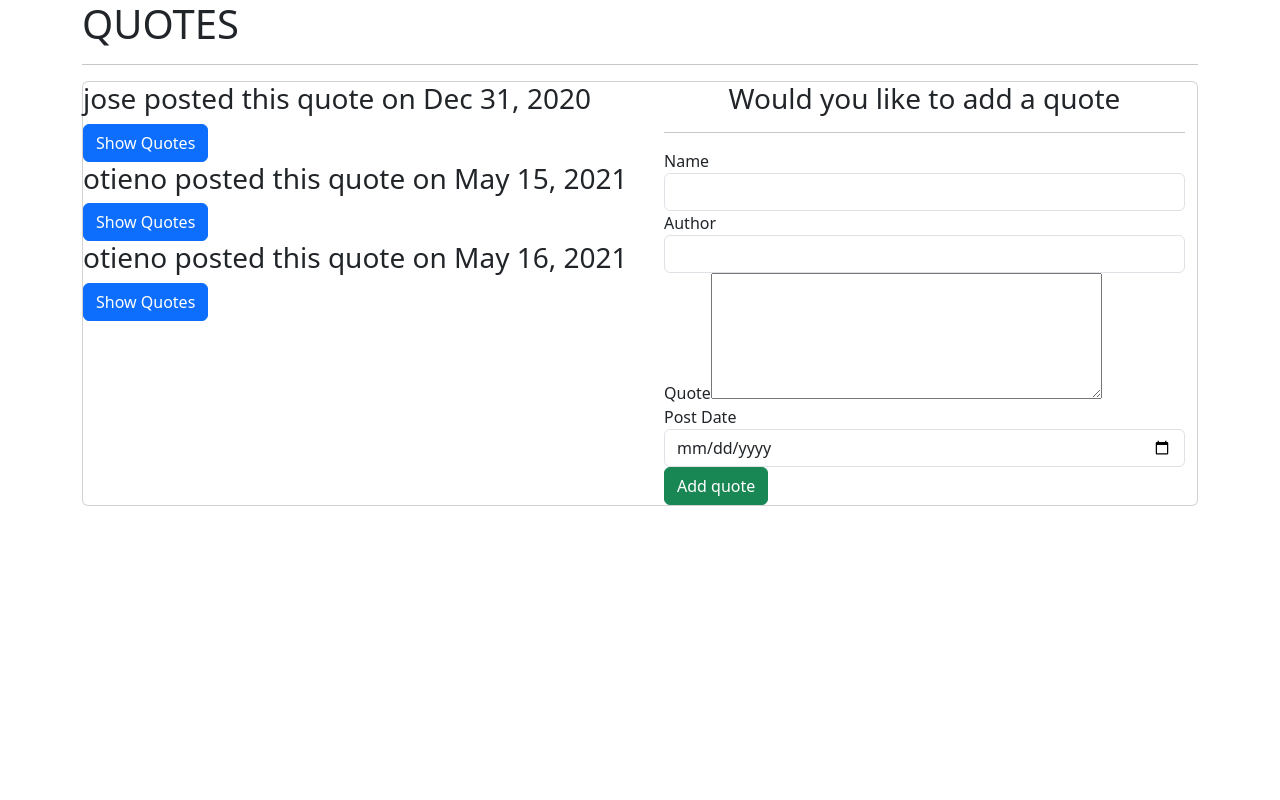
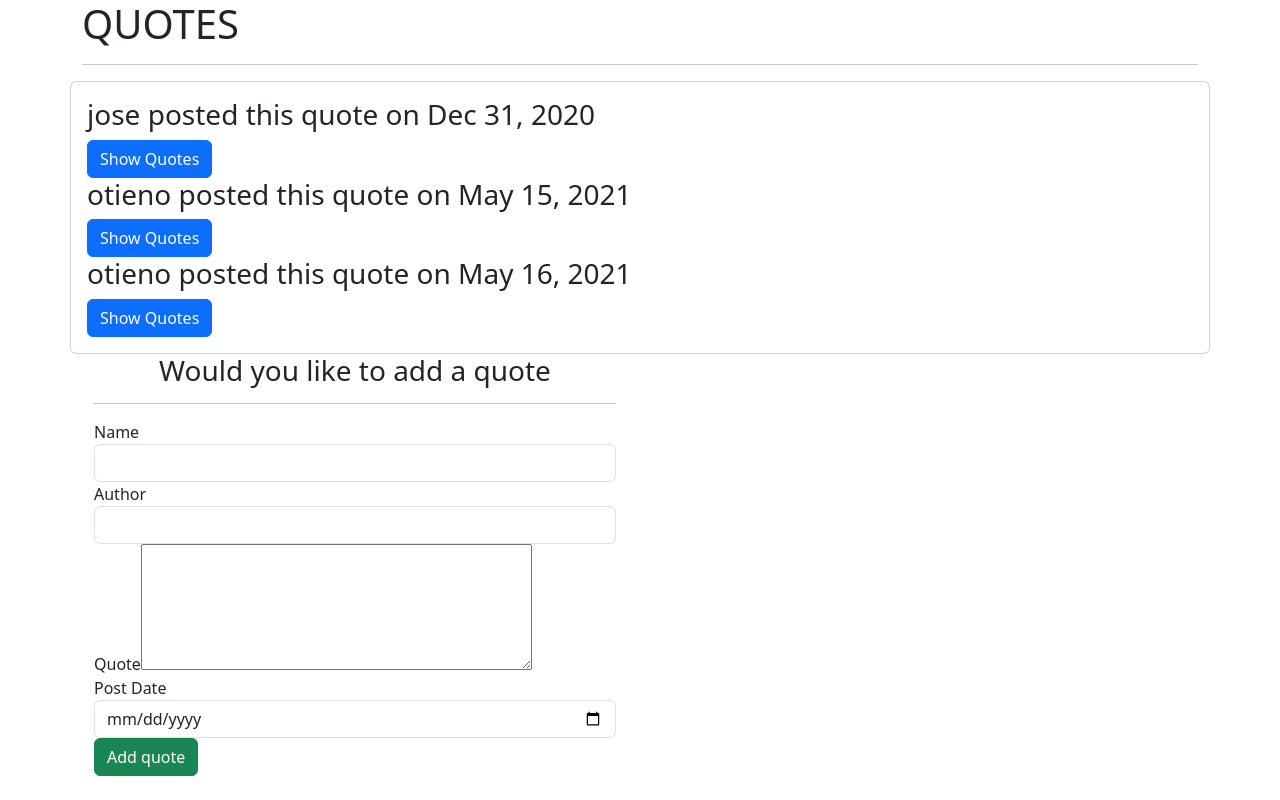
Before and after one commit to josphat-otieno/quotes-project, an Angular app: page / in a window 1280 px wide. Built offline with nearby package versions, Linux system fonts and the light colour scheme.

Commit message:
add more styling to quotes.component.html

```diff
--- a/src/app/quotes/quotes.component.html
+++ b/src/app/quotes/quotes.component.html
@@ -1,8 +1,9 @@
 <div class="container">
   <h1>QUOTES</h1>
   <hr>
-  <div class="card">
+
   <div class="row">
+    <div class="card card-body">
     <div class="col-md-6">
       <div *ngFor='let quote of quotes let i=index'>
         <div>
@@ -16,10 +17,11 @@
         </div>
       </div>
     </div>
+    </div>
     <div class="col-md-6">
       <app-quote-form (addQuote)="addNewQuote($event)"></app-quote-form>
     </div>
   </div>
-</div>
+
   <p *ngIf='quotes.length < 3'>Please add more quotes</p>
 </div>
```
